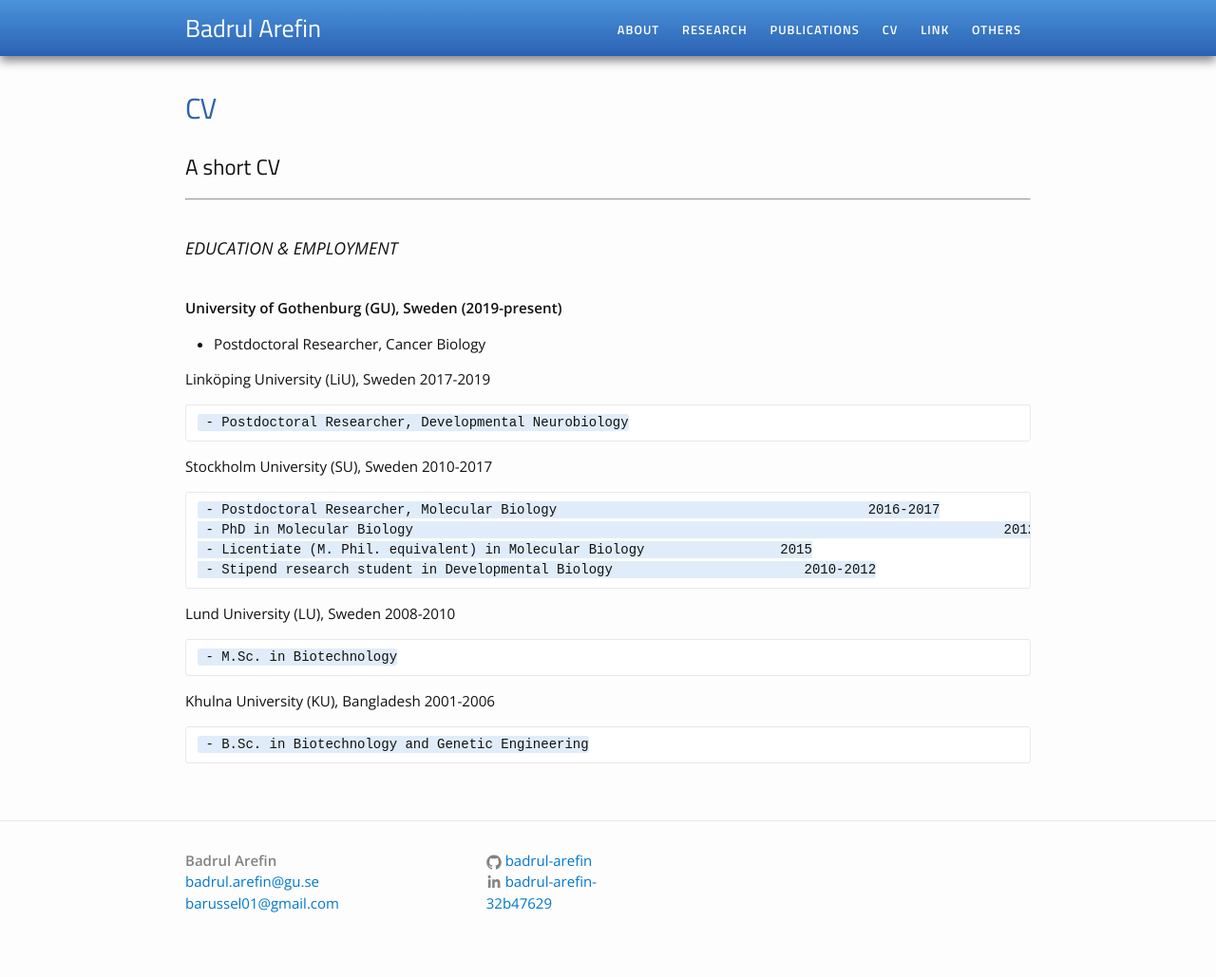
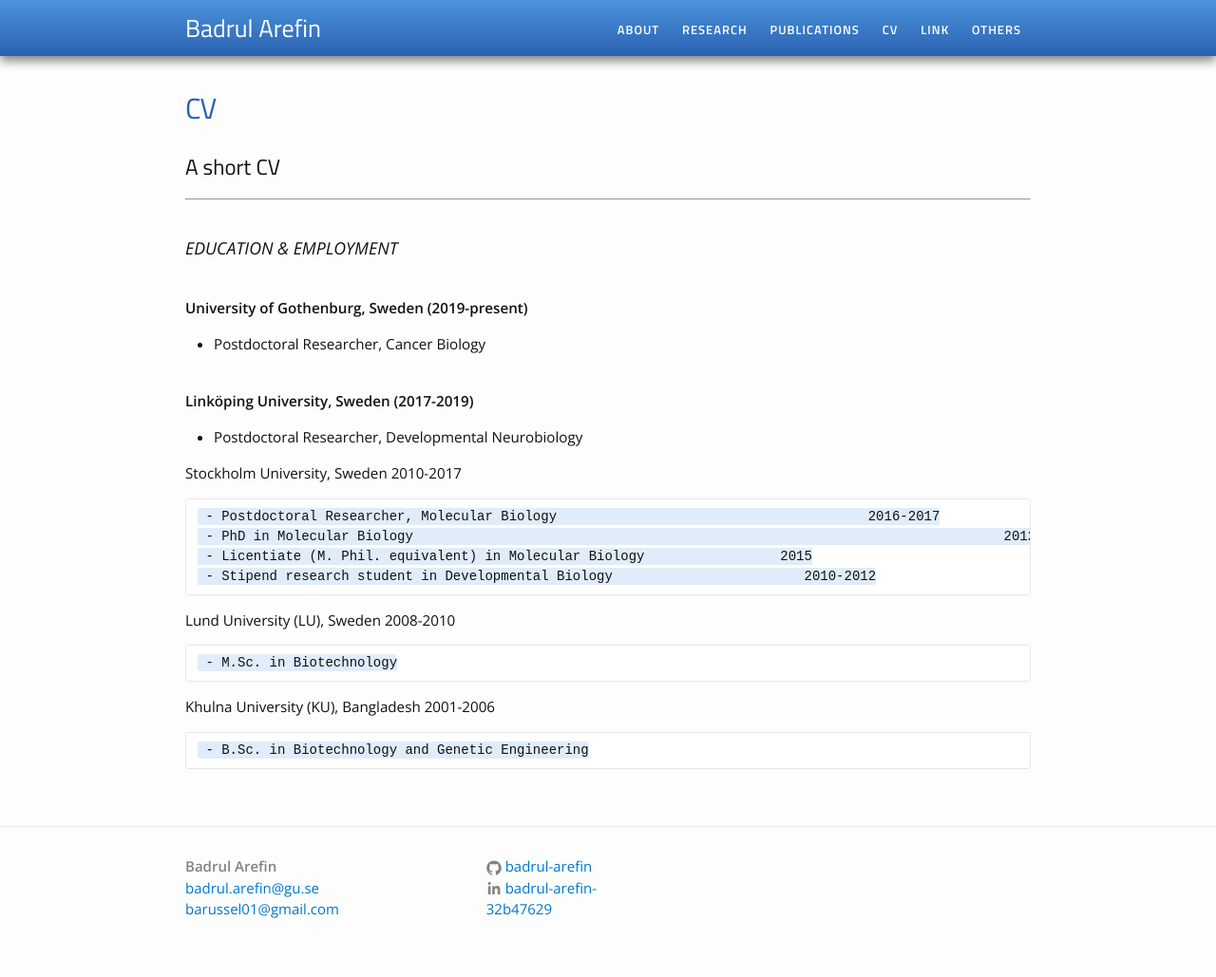
Before and after one commit to Badrul-Arefin/badrul-arefin.github.io, a Jekyll site: the page built from cv.md, in a window 1280 px wide. Shown: the whole page at 95% size. Built offline with Jekyll 4.4.1, drawn with Linux system fonts in a browser that asks for light colours.

Commit message:
Update cv.md

```diff
--- a/cv.md
+++ b/cv.md
@@ -9,13 +9,13 @@ permalink: /cv/
 
 ### EDUCATION & EMPLOYMENT
 
-<br><b>University of Gothenburg (GU), Sweden</b>                              <b>(2019-present)</b><br>
+<br><b>University of Gothenburg, Sweden</b>                              <b>(2019-present)</b><br>
 - Postdoctoral Researcher, Cancer Biology
 
-#### Linköping University (LiU), Sweden						               2017-2019
-     - Postdoctoral Researcher, Developmental Neurobiology
+<br><b>Linköping University, Sweden</b>						          <b>(2017-2019)</b><br>
+- Postdoctoral Researcher, Developmental Neurobiology
 
-#### Stockholm University (SU), Sweden						                  2010-2017
+#### Stockholm University, Sweden						                  2010-2017
      - Postdoctoral Researcher, Molecular Biology				            2016-2017
      - PhD in Molecular Biology							                     2012-2016
      - Licentiate (M. Phil. equivalent) in Molecular Biology	         2015
```
